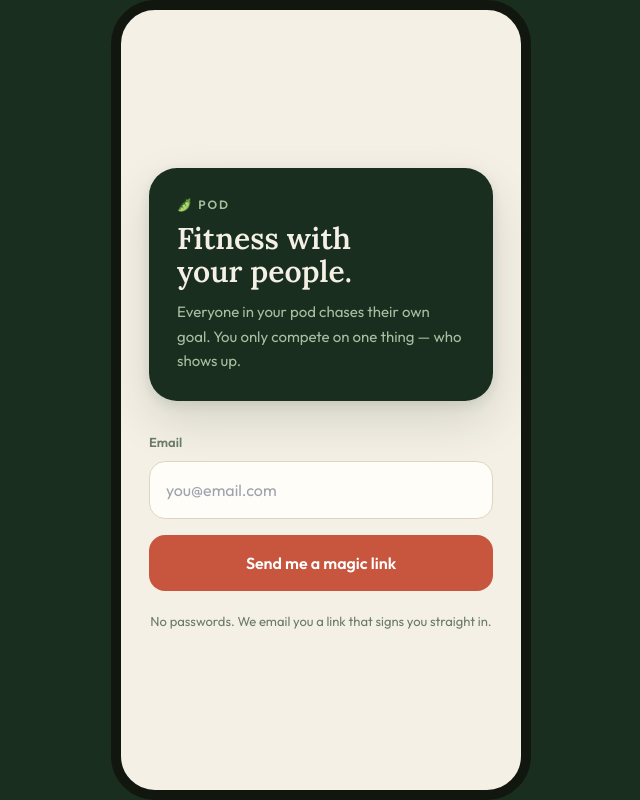
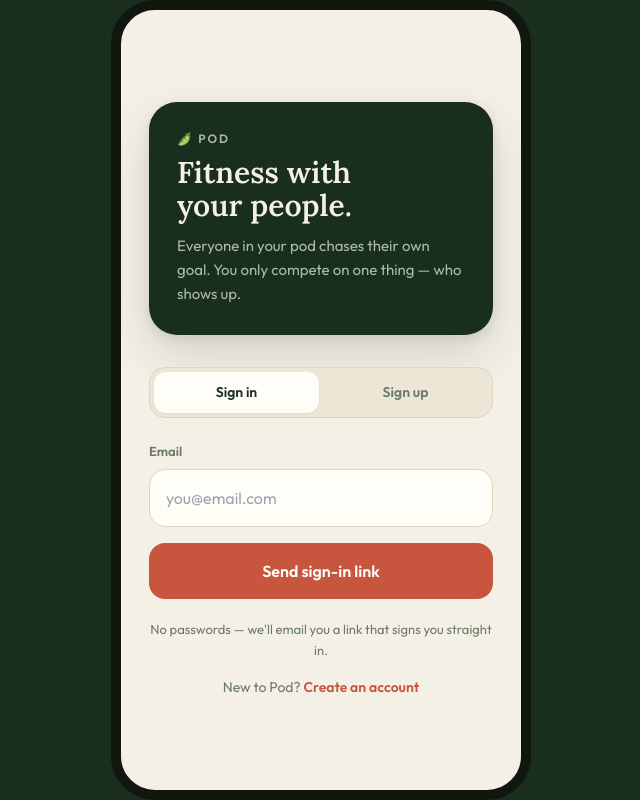
Before and after one commit to arjunmanjunath368-ui/pod-app, a Next.js app: page /login in a window 1280 px wide. Shown: the whole page, without its empty margins (319-959 px from the left). Built offline with nearby package versions, Linux system fonts and the light colour scheme.

Commit message:
Login: split into Sign in (existing) and Sign up (new) modes

```diff
--- a/app/login/page.tsx
+++ b/app/login/page.tsx
@@ -4,11 +4,15 @@ import { useState, useEffect } from "react";
 import { createClient } from "@/lib/supabase/client";
 import { BRAND_NAME, BRAND_MARK } from "@/lib/brand";
 
+type Mode = "signin" | "signup";
+
 export default function LoginPage() {
+  const [mode, setMode] = useState<Mode>("signin");
   const [email, setEmail] = useState("");
   const [loading, setLoading] = useState(false);
   const [sent, setSent] = useState(false);
   const [error, setError] = useState("");
+  const [notFound, setNotFound] = useState(false);
   const [next, setNext] = useState("/app");
 
   useEffect(() => {
@@ -16,23 +20,41 @@ export default function LoginPage() {
     if (n && n.startsWith("/")) setNext(n);
   }, []);
 
+  function switchMode(m: Mode) {
+    setMode(m);
+    setError("");
+    setNotFound(false);
+  }
+
   async function sendLink() {
     const trimmed = email.trim();
     if (!trimmed) return;
     setLoading(true);
     setError("");
+    setNotFound(false);
     const supabase = createClient();
     const { error } = await supabase.auth.signInWithOtp({
       email: trimmed,
       options: {
+        // Sign in = existing accounts only; Sign up = create if new.
+        shouldCreateUser: mode === "signup",
         emailRedirectTo: `${location.origin}/auth/confirm?next=${encodeURIComponent(
           next
         )}`,
       },
     });
     setLoading(false);
-    if (error) setError(error.message);
-    else setSent(true);
+    if (error) {
+      // In sign-in mode the common failure is "no account for this email".
+      if (mode === "signin") {
+        setNotFound(true);
+        setError("We couldn't find an account for that email.");
+      } else {
+        setError(error.message);
+      }
+      return;
+    }
+    setSent(true);
   }
 
   return (
@@ -55,7 +77,31 @@ export default function LoginPage() {
 
         {!sent ? (
           <div>
-            <label className="mb-2 block text-[13px] font-semibold text-muted">
+            {/* Sign in / Sign up toggle */}
+            <div className="grid grid-cols-2 gap-1 rounded-2xl border border-line bg-paper-2 p-1">
+              <button
+                onClick={() => switchMode("signin")}
+                className={`rounded-xl py-2.5 text-[14px] font-semibold transition ${
+                  mode === "signin"
+                    ? "bg-card text-ink shadow-sm"
+                    : "text-muted"
+                }`}
+              >
+                Sign in
+              </button>
+              <button
+                onClick={() => switchMode("signup")}
+                className={`rounded-xl py-2.5 text-[14px] font-semibold transition ${
+                  mode === "signup"
+                    ? "bg-card text-ink shadow-sm"
+                    : "text-muted"
+                }`}
+              >
+                Sign up
+              </button>
+            </div>
+
+            <label className="mb-2 mt-6 block text-[13px] font-semibold text-muted">
               Email
             </label>
             <input
@@ -68,16 +114,65 @@ export default function LoginPage() {
               placeholder="you@email.com"
               className="w-full rounded-2xl border border-line bg-card px-4 py-4 text-[16px] text-ink outline-none focus:border-terra"
             />
-            {error && <p className="mt-3 text-[13px] text-terra">{error}</p>}
+
+            {error && (
+              <p className="mt-3 text-[13px] text-terra">
+                {error}
+                {notFound && (
+                  <>
+                    {" "}
+                    <button
+                      onClick={() => switchMode("signup")}
+                      className="font-semibold underline"
+                    >
+                      Sign up instead
+                    </button>
+                  </>
+                )}
+              </p>
+            )}
+
             <button
               onClick={sendLink}
               disabled={loading}
               className="mt-4 w-full rounded-2xl bg-terra py-4 text-[16px] font-semibold text-white transition active:scale-[0.98] disabled:opacity-60"
             >
-              {loading ? "Sending…" : "Send me a magic link"}
+              {loading
+                ? "Sending…"
+                : mode === "signin"
+                  ? "Send sign-in link"
+                  : "Create my account"}
             </button>
+
             <p className="mt-5 text-center text-[13px] leading-relaxed text-muted">
-              No passwords. We email you a link that signs you straight in.
+              No passwords —{" "}
+              {mode === "signin"
+                ? "we'll email you a link that signs you straight in."
+                : "we'll email you a link to finish setting up your account."}
+            </p>
+
+            <p className="mt-4 text-center text-[14px] text-muted">
+              {mode === "signin" ? (
+                <>
+                  New to {BRAND_NAME}?{" "}
+                  <button
+                    onClick={() => switchMode("signup")}
+                    className="font-semibold text-terra"
+                  >
+                    Create an account
+                  </button>
+                </>
+              ) : (
+                <>
+                  Already have an account?{" "}
+                  <button
+                    onClick={() => switchMode("signin")}
+                    className="font-semibold text-terra"
+                  >
+                    Sign in
+                  </button>
+                </>
+              )}
             </p>
           </div>
         ) : (
@@ -87,8 +182,9 @@ export default function LoginPage() {
               Check your email
             </h2>
             <p className="mt-2 text-[15px] leading-relaxed text-muted">
-              We sent a sign-in link to <b className="text-ink">{email}</b>. Tap
-              it on this device to get into your pod.
+              We sent {mode === "signin" ? "a sign-in" : "a sign-up"} link to{" "}
+              <b className="text-ink">{email}</b>. Tap it on this device to{" "}
+              {mode === "signin" ? "get into your pod." : "set up your account."}
             </p>
             <button
               onClick={() => {
```
